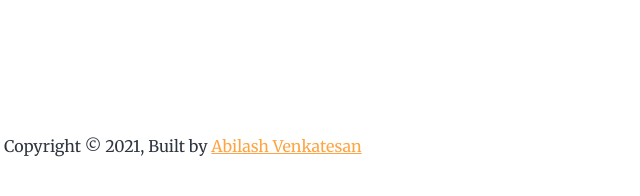
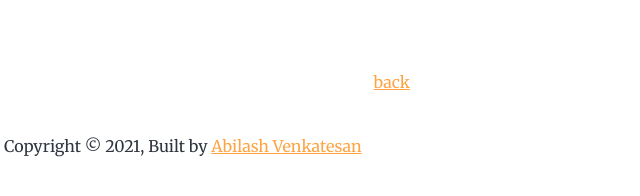
Before and after one commit to AbilashVenkatesan/Gatsby-Project, a Gatsby site: page /sushi-blog/ in a window 1280 px wide. Shown: the part 7673-7869 px from the top of the page, 208-848 px from the left. Built offline with nearby package versions, Linux system fonts and the light colour scheme; Gatsby itself is replaced by a stand-in of ours; some packages are replaced by stand-ins of ours.

Commit message:
added back to home button at the bottom for ease of access

```diff
--- a/src/templates/blog-post.js
+++ b/src/templates/blog-post.js
@@ -51,6 +51,13 @@ const BlogPostTemplate = ({ data, location }) => {
               </Link>
             )}
           </li>
+
+          <li>
+              <Link to='/' rel="prev">
+                back
+              </Link>
+          </li>
+
           <li>
             {next && (
               <Link to={next.fields.slug} rel="next">
```
